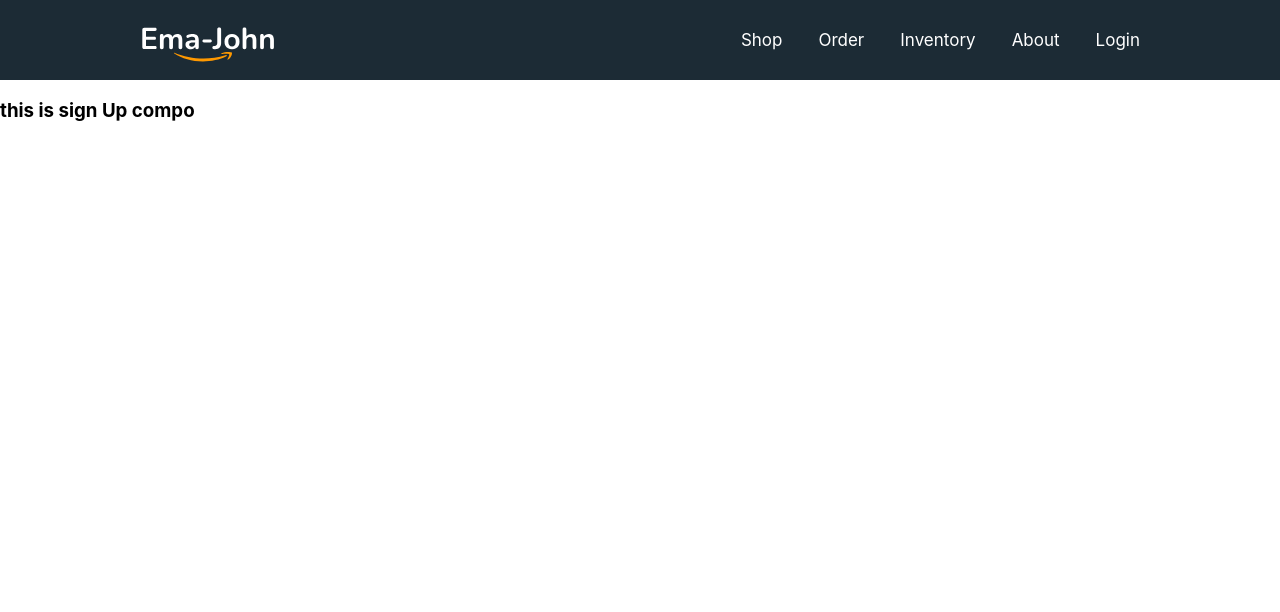
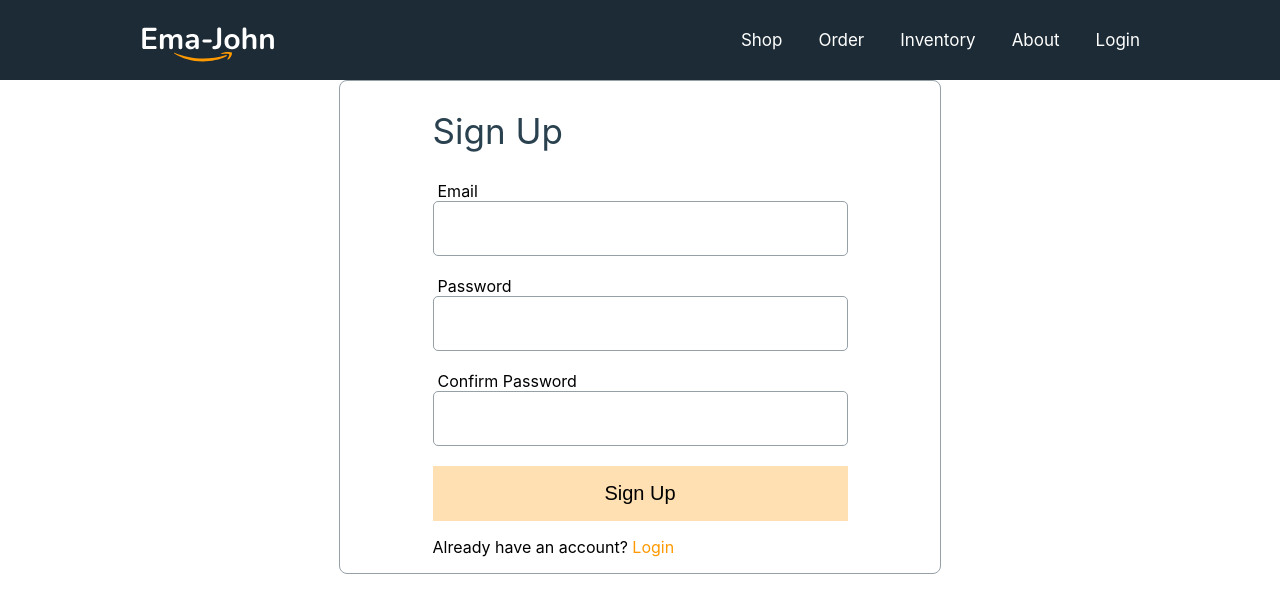
Before and after one commit to Shaheenalam35/Ema-John-Ecommerce-React-, a React (Create React App) app: page /signup in a window 1280 px wide. Shown: the top 612 px of the page. Built offline with nearby package versions, Linux system fonts and the light colour scheme; the HTML template or start-up script is replaced by a standard one.

Commit message:
sign up page added with component and style access email password

```diff
--- a/src/components/Login/Login.css
+++ b/src/components/Login/Login.css
@@ -35,8 +35,11 @@
   background-color: rgba(255, 153, 0, 0.3);
   border: none;
   font-size: 20px;
+  cursor: pointer;
 }
-
+.form-submit:hover {
+  background-color: rgba(255, 153, 0, 0.6);
+}
 .form-link {
   color: #ff9900;
   text-decoration: none;
--- a/src/components/Login/Login.js
+++ b/src/components/Login/Login.js
@@ -10,11 +10,11 @@
         <form>
           <div className="input-group">
             <label htmlFor="email">Email</label>
-            <input type="email" name="" id="" />
+            <input type="email" name="" id="" required />
           </div>
           <div className="input-group">
             <label htmlFor="password">Password</label>
-            <input type="password" name="" id="" />
+            <input type="password" name="" id="" required />
           </div>
           <input className="form-submit" type="submit" value="Login" />
         </form>
--- a/src/components/Signup/Signup.js
+++ b/src/components/Signup/Signup.js
@@ -1,10 +1,74 @@
-import React from "react";
+import React, { useState } from "react";
+import { Link } from "react-router-dom";
 import "./Signup.css";
 
 const Signup = () => {
+  const [email, setEmail] = useState("");
+  const [password, setPassword] = useState("");
+  const [confirmPassword, setConfirmPassword] = useState("");
+  const [error, setError] = useState("");
+
+  const handleEmailBlur = (event) => {
+    setEmail(event.target.value);
+  };
+  const handlePasswordBlur = (event) => {
+    setPassword(event.target.value);
+  };
+  const handleConfirmPasswordBlur = (event) => {
+    setConfirmPassword(event.target.value);
+  };
+
+  const handleCreateUser = (event) => {
+    event.preventDefault();
+    if (password !== confirmPassword) {
+      setError("Your password did not math with previous !");
+    }
+  };
   return (
-    <div>
-      <h3>this is sign Up compo</h3>
+    <div className="form-container">
+      <div>
+        <h2 className="form-title">Sign Up</h2>
+        <form onSubmit={handleCreateUser}>
+          <div className="input-group">
+            <label htmlFor="email">Email</label>
+            <input
+              onBlur={handleEmailBlur}
+              type="email"
+              name=""
+              id=""
+              required
+            />
+          </div>
+          <div className="input-group">
+            <label htmlFor="password">Password</label>
+            <input
+              onBlur={handlePasswordBlur}
+              type="password"
+              name=""
+              id=""
+              required
+            />
+          </div>
+          <div className="input-group">
+            <label htmlFor="confirm-password">Confirm Password</label>
+            <input
+              onBlur={handleConfirmPasswordBlur}
+              type="password"
+              name=""
+              id=""
+              required
+            />
+          </div>
+          <p style={{ color: "red" }}>{error}</p>
+          <input className="form-submit" type="submit" value="Sign Up" />
+        </form>
+        <p>
+          Already have an account?{" "}
+          <Link className="form-link" to="/login">
+            Login
+          </Link>
+        </p>
+      </div>
     </div>
   );
 };
```
